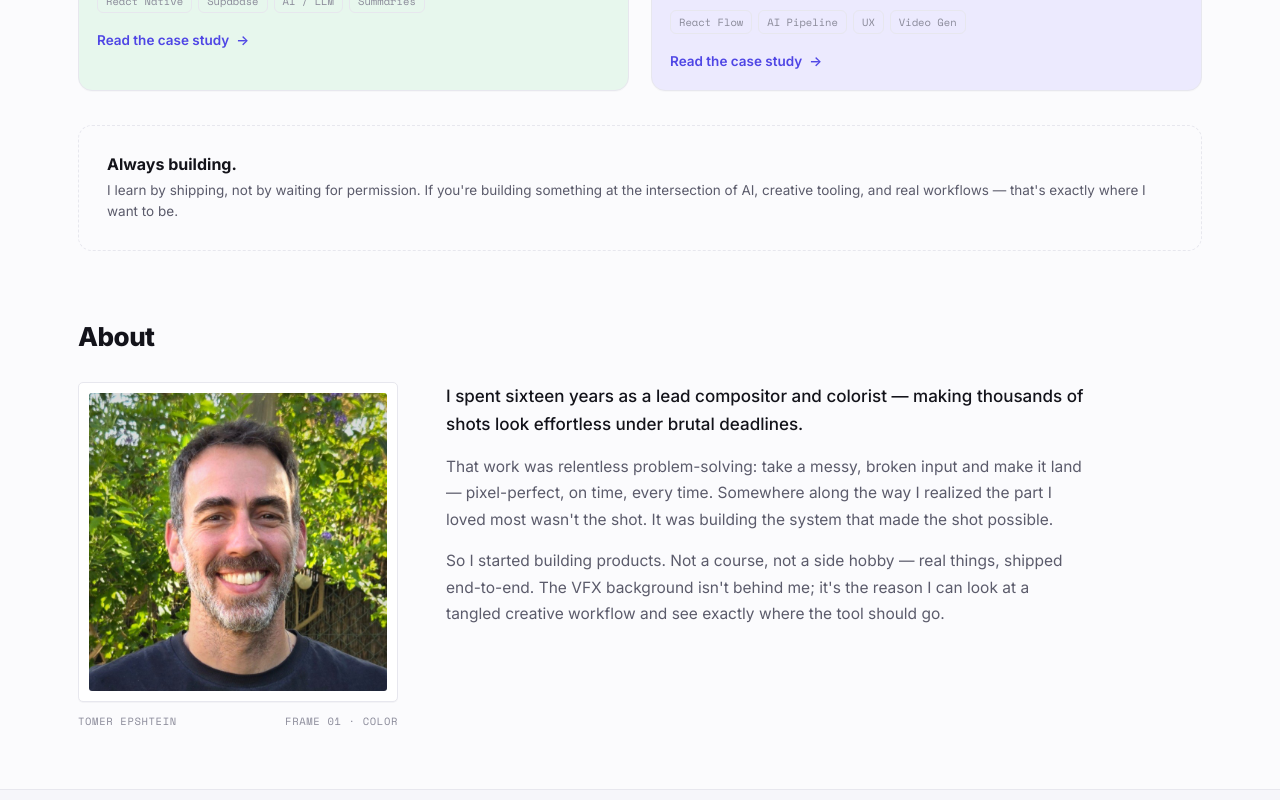
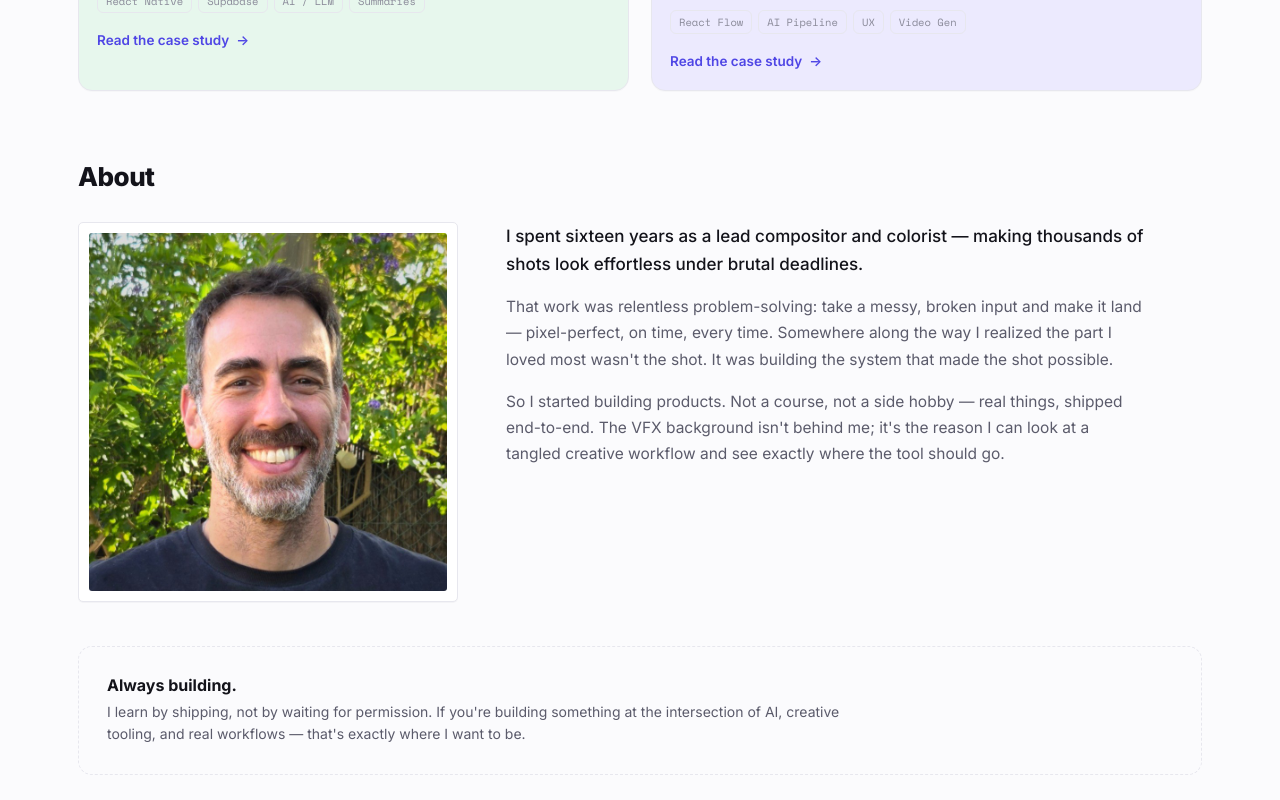
Before and after one commit to tomereps/portfolio, a React (Vite) app: page / in a window 1280 px wide. Shown: the part 980-1780 px from the top of the page. Built offline with nearby package versions, Linux system fonts and the light colour scheme.

Commit message:
About: remove caption, enlarge photo, move 'Always building' below

```diff
--- a/src/components/About.css
+++ b/src/components/About.css
@@ -13,7 +13,7 @@
 /* photo and bio sit in a row, tops aligned with each other */
 .about__grid {
   display: grid;
-  grid-template-columns: 320px 1fr;
+  grid-template-columns: 380px 1fr;
   gap: 48px;
   align-items: start;
 }
@@ -25,7 +25,7 @@
 /* film-frame portrait — a single contact-sheet cell, the one pop of color */
 .about__portrait {
   margin: 0;
-  max-width: 320px;
+  max-width: 380px;
 }
 
 .about__frame {
@@ -43,16 +43,27 @@
   border-radius: 3px;
 }
 
-.about__caption {
-  display: flex;
-  justify-content: space-between;
-  align-items: center;
-  gap: 10px;
-  font-family: var(--mono);
-  font-size: 10.5px;
-  letter-spacing: 0.06em;
-  color: var(--faint);
-  margin-top: 11px;
+/* "always building" manifesto — full-width band below About */
+.about__note {
+  margin-top: 44px;
+  border: 1px dashed var(--line);
+  border-radius: 14px;
+  padding: 28px;
+  color: var(--sub);
+}
+
+.about__note-title {
+  font-weight: 700;
+  font-size: 16px;
+  color: var(--ink);
+  margin-bottom: 6px;
+}
+
+.about__note p {
+  font-size: 14px;
+  line-height: 1.6;
+  margin: 0;
+  max-width: 760px;
 }
 
 .about__lead {
--- a/src/components/About.jsx
+++ b/src/components/About.jsx
@@ -16,10 +16,6 @@ export default function About() {
               height="640"
             />
           </div>
-          <figcaption className="about__caption">
-            <span>TOMER EPSHTEIN</span>
-            <span>FRAME 01 · COLOR</span>
-          </figcaption>
         </figure>
         <div className="about__text">
           <p className="about__lead">
@@ -40,6 +36,14 @@ export default function About() {
           </p>
         </div>
       </div>
+      <div className="about__note">
+        <div className="about__note-title">Always building.</div>
+        <p>
+          I learn by shipping, not by waiting for permission. If you're building
+          something at the intersection of AI, creative tooling, and real
+          workflows — that's exactly where I want to be.
+        </p>
+      </div>
     </section>
   );
 }
--- a/src/components/Work.css
+++ b/src/components/Work.css
@@ -29,38 +29,7 @@
   display: grid;
   grid-template-columns: 1fr 1fr;
   gap: 22px;
-  margin-bottom: 34px;
-}
-
-.work__exploring-label {
-  font-family: var(--mono);
-  font-size: 11px;
-  letter-spacing: 0.08em;
-  color: var(--faint);
-  margin-bottom: 16px;
-}
-
-.work__note {
-  border: 1px dashed var(--line);
-  border-radius: 14px;
-  display: flex;
-  flex-direction: column;
-  justify-content: center;
-  padding: 28px;
-  color: var(--sub);
-}
-
-.work__note-title {
-  font-weight: 700;
-  font-size: 16px;
-  color: var(--ink);
-  margin-bottom: 6px;
-}
-
-.work__note p {
-  font-size: 13.5px;
-  line-height: 1.55;
-  margin: 0;
+  margin-bottom: 0;
 }
 
 @media (max-width: 860px) {
--- a/src/components/Work.jsx
+++ b/src/components/Work.jsx
@@ -15,15 +15,6 @@ export default function Work() {
           <ProjectCard key={p.slug} p={p} idx={i} />
         ))}
       </div>
-
-      <div className="work__note">
-        <div className="work__note-title">Always building.</div>
-        <p>
-          I learn by shipping, not by waiting for permission. If you're building
-          something at the intersection of AI, creative tooling, and real
-          workflows — that's exactly where I want to be.
-        </p>
-      </div>
     </section>
   );
 }
```
